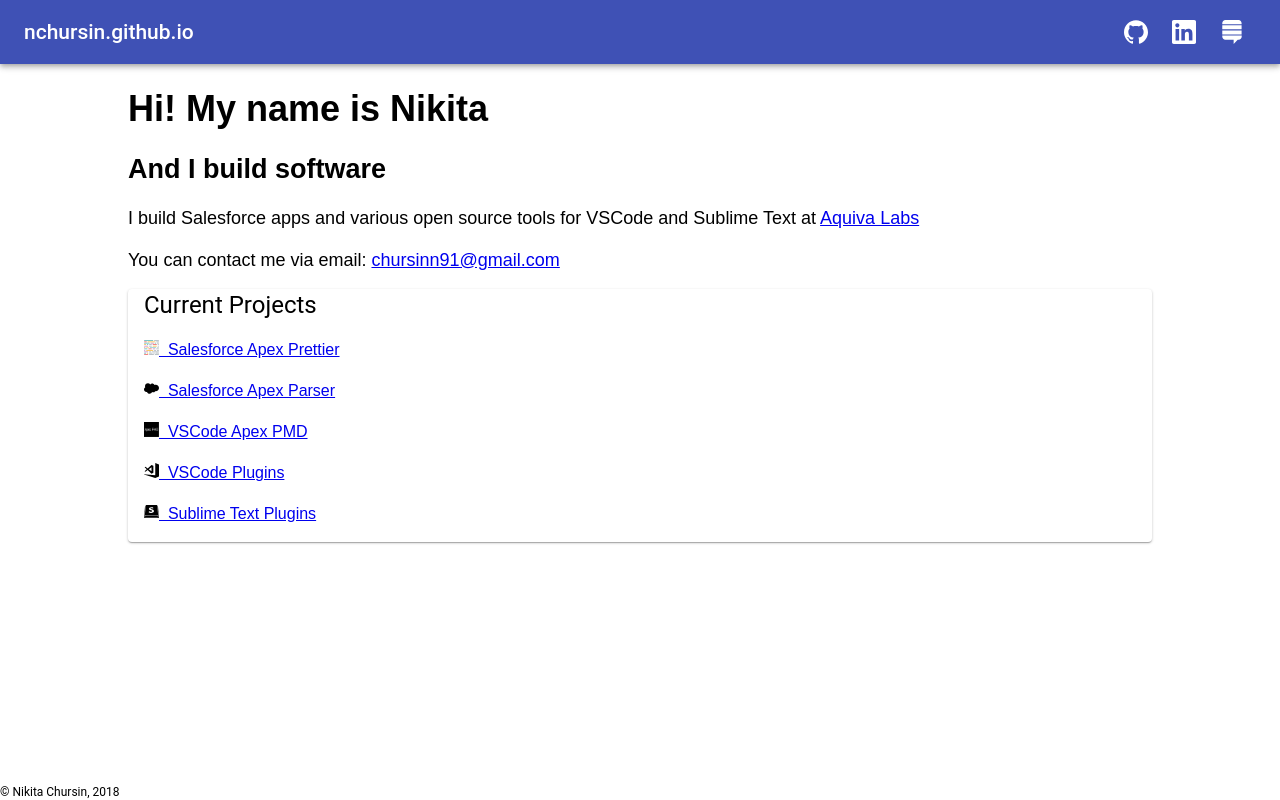
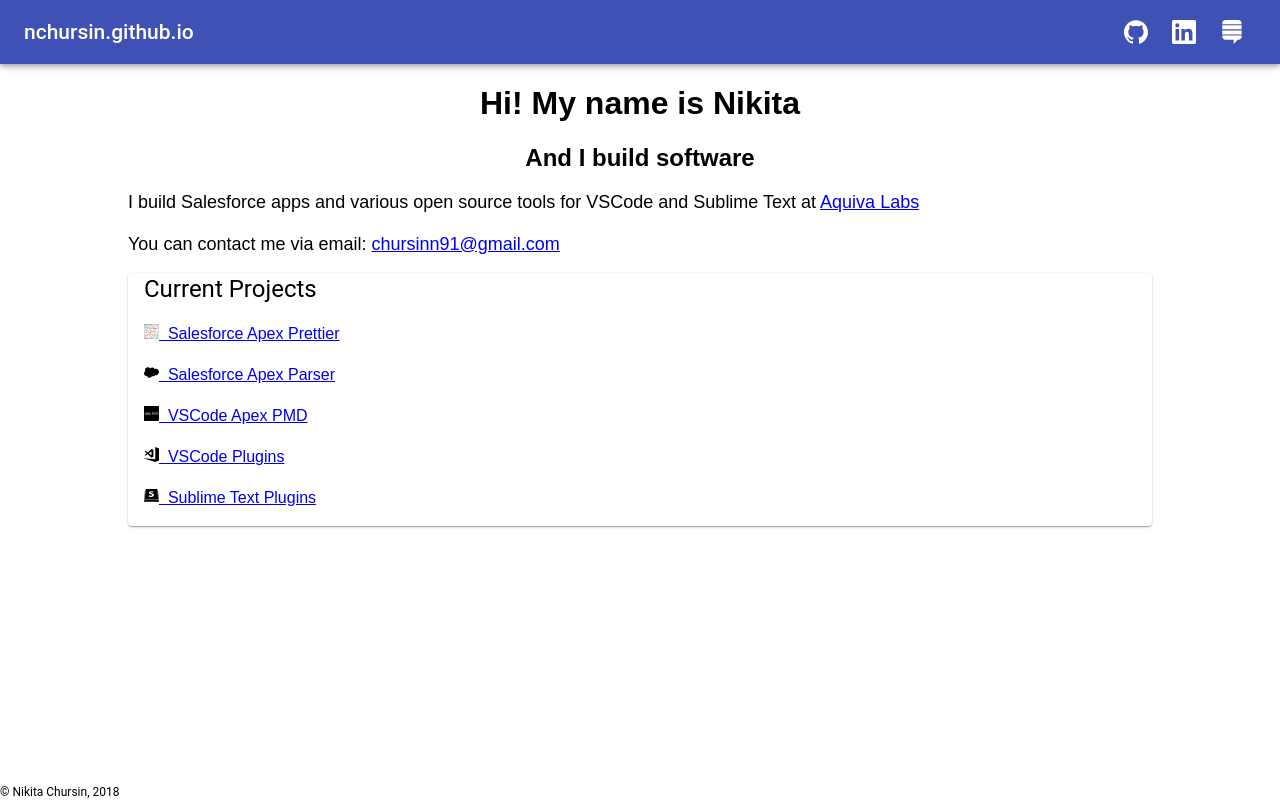
Before and after one commit to nchursin/nchursin.github.io, a React (Create React App) app: page / in a window 1280 px wide. Built offline with nearby package versions, Linux system fonts and the light colour scheme.

Commit message:
analytics

```diff
--- a/package.json
+++ b/package.json
@@ -6,8 +6,10 @@
   "dependencies": {
     "@material-ui/core": "^3.1.0",
     "@material-ui/icons": "^3.0.1",
+    "@types/react-ga": "^2.3.0",
     "react": "^16.5.2",
     "react-dom": "^16.5.2",
+    "react-ga": "^2.5.3",
     "react-scripts-ts": "2.17.0"
   },
   "scripts": {
--- a/src/App.tsx
+++ b/src/App.tsx
@@ -3,9 +3,12 @@
 import Menu from './components/menu'
 import Main from './components/main'
 import Footer from './components/footer'
+import * as ReactGA from 'react-ga';
 
 class App extends React.Component {
   public render() {
+    ReactGA.initialize('UA-126238638-1');
+    ReactGA.pageview(window.location.pathname + window.location.search);
     return (
       <div className="App" >
         <header className="App-header">
--- a/src/components/main/Main.tsx
+++ b/src/components/main/Main.tsx
@@ -8,9 +8,9 @@
   public render() {
     return (
       <div className="Main">
+        <h1>Hi! My name is Nikita</h1>
+        <h2>And I build software</h2>
         <p className="intro">
-          <h1>Hi! My name is Nikita</h1>
-          <h2>And I build software</h2>
           I build Salesforce apps and various open source tools for VSCode and Sublime Text at <a href="https://www.aquivalabs.com/">Aquiva Labs</a>
           <br/>
           <br/>
```
Also changed, not shown: 1 other file (tests, documents, lock files or other folders).
